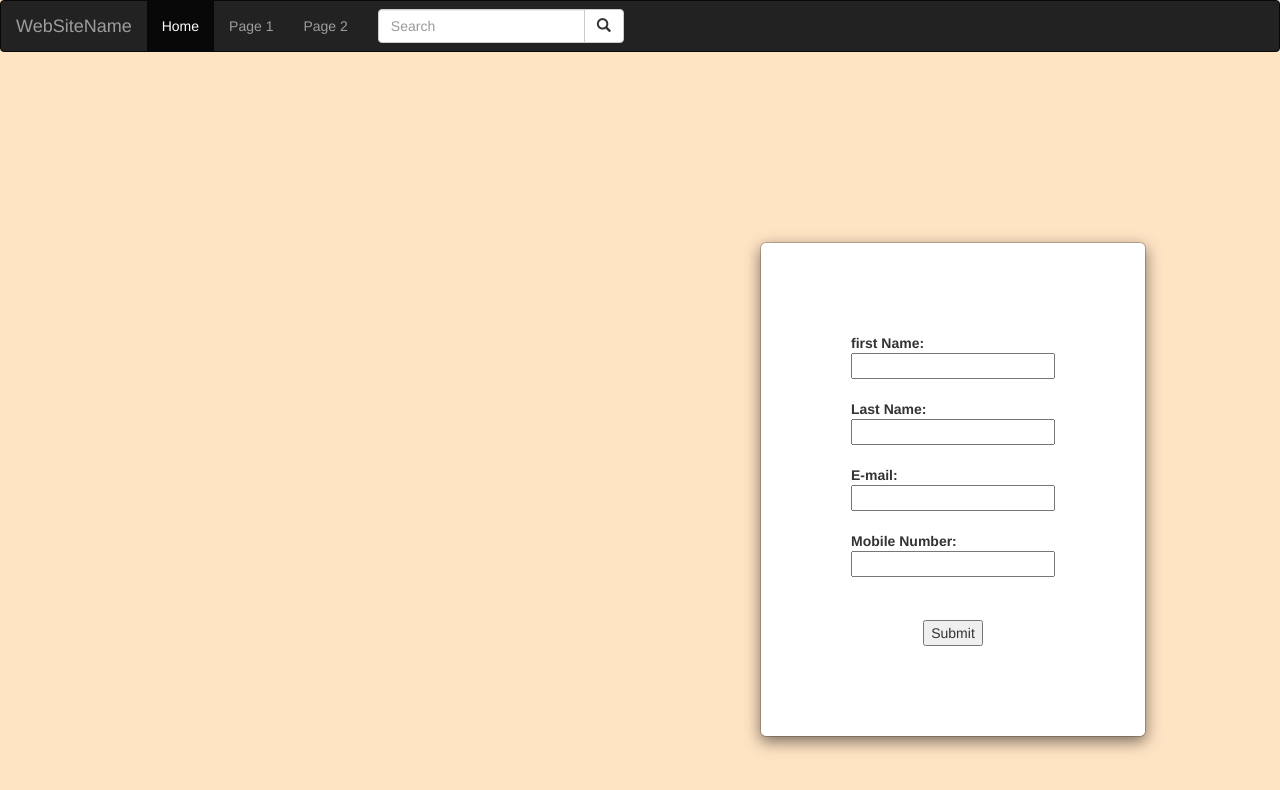
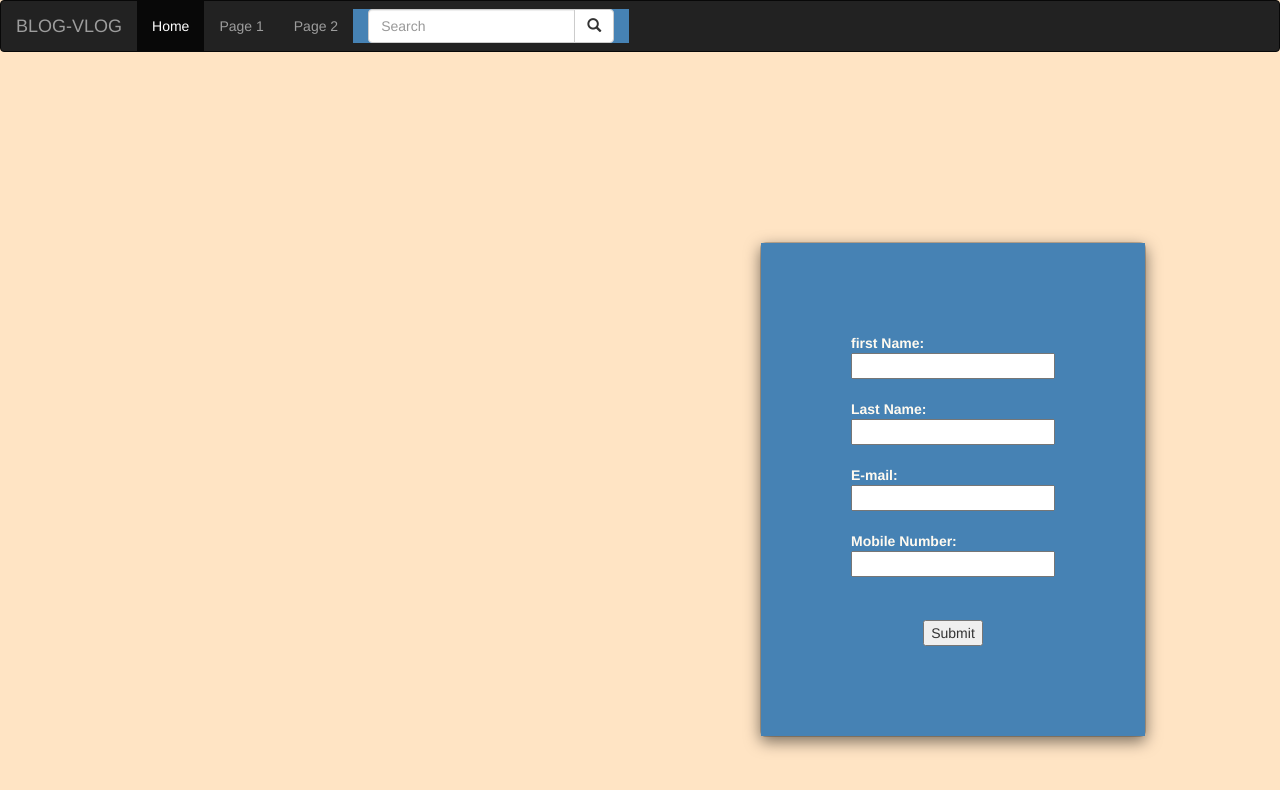
Before and after one commit to Parth23-ind/ProjectEclipseNew, a plain HTML site: page Myprojectoffice/WebContent/index.html in a window 1280 px wide. Drawn offline with nearby package versions, Linux system fonts and the light colour scheme.

Commit message:
index.css- color change

```diff
--- a/Myprojectoffice/WebContent/index.css
+++ b/Myprojectoffice/WebContent/index.css
@@ -8,6 +8,7 @@
 form{
 	padding:90px;
 	text-align:center;
+	background-color:steelblue;
 }
 form h1{
  margin-left: 48px;
@@ -34,5 +35,6 @@ label{
     margin-bottom: 5px;
     font-weight: 700;
     text-align: left;
+    color:floralwhite;
 }
 }
--- a/Myprojectoffice/WebContent/index.html
+++ b/Myprojectoffice/WebContent/index.html
@@ -12,7 +12,7 @@
         <nav class="navbar navbar-inverse">
                 <div class="container-fluid">
                   <div class="navbar-header">
-                    <a class="navbar-brand" href="#">WebSiteName</a>
+                    <a class="navbar-brand" href="#">BLOG-VLOG</a>
                   </div>
                   <ul class="nav navbar-nav">
                     <li class="active"><a href="#">Home</a></li>
```
